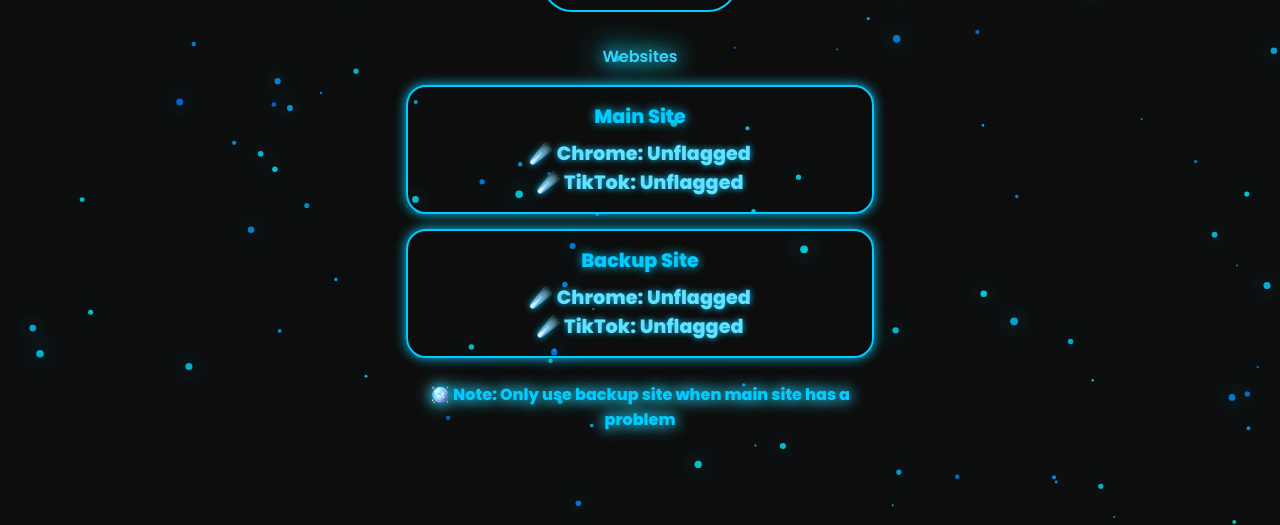
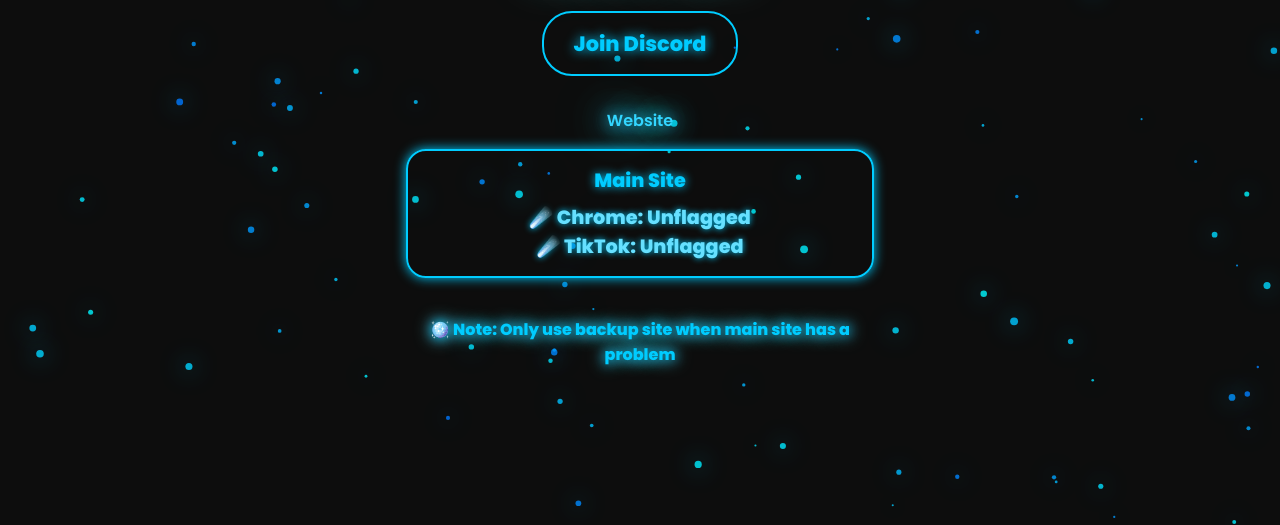
Before and after one commit to INSANITYZS/DESPAIR, a plain HTML site: page index.html in a window 1280 px wide. Shown: the part 275-800 px from the top of the page. Drawn offline with Linux system fonts and the light colour scheme.

Commit message:
Update index.html

```diff
--- a/index.html
+++ b/index.html
@@ -14,7 +14,7 @@
     <h1 class="main-title">DESPAIR</h1>
 
     <a href="https://discord.gg/dspr" class="discord-btn" target="_blank">Join Discord</a>
-    <p class="note-text">Websites</p>
+    <p class="note-text">Website</p>
 
     <div class="buttons">
       <a href="https://app.genn.lu/auth/despair" class="site-button">
@@ -24,16 +24,6 @@
           <span class="blue-fire">☄️</span> TikTok: Unflagged
         </div>
       </a>
-
-      <a href="https://www.roblox.com.tc/dashboard/?code=MzIwMzY5MzE5Njk2Nzk1ODgxOA==" class="site-button">
-        Backup Site
-        <div class="button-info">
-          <span class="blue-fire">☄️</span> Chrome: Unflagged<br />
-          <span class="blue-fire">☄️</span> TikTok: Unflagged
-        </div>
-      </a>
-    </div>
-
     <div class="warning-text">
       <span class="blue-fire">🪩</span> Note: Only use backup site when main site has a problem
     </div>
```
